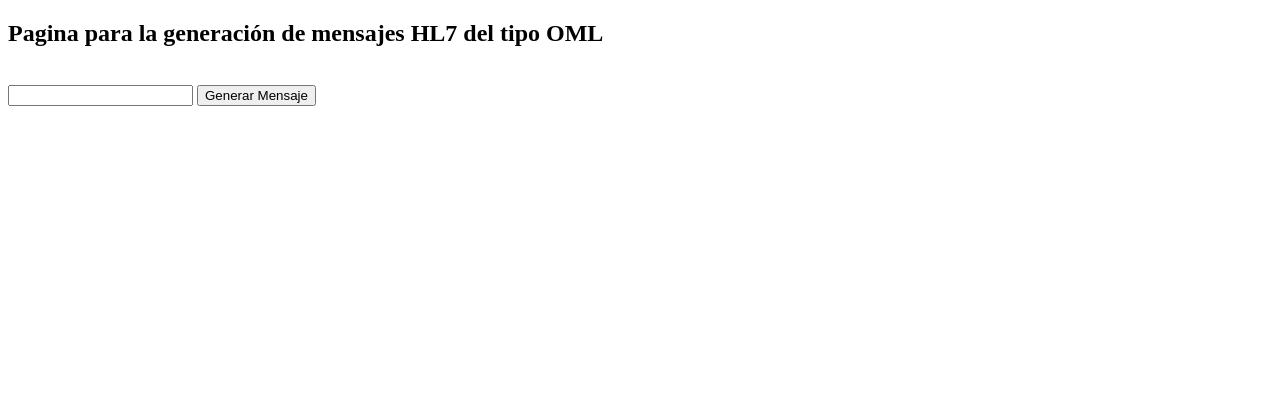
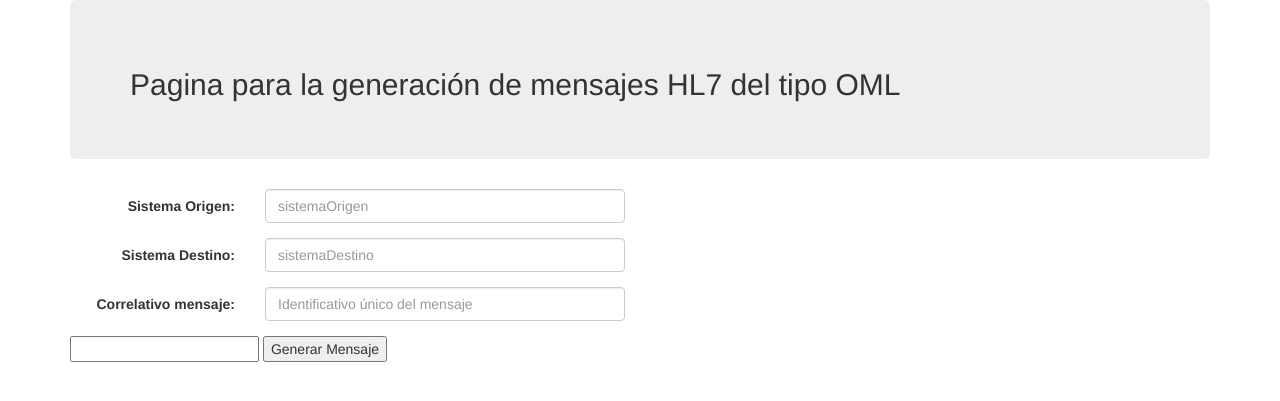
Before and after one commit to javabuk/PlataformaIntegracionSanitaria, a Spring app: page /MensajesOML in a window 1280 px wide. Shown: the top 401 px of the page. Run offline with Thymeleaf, Linux system fonts and the light colour scheme; the template is opened without the code that fills it, so the values that code supplies are empty; some libraries are stand-ins or nearby versions.

Commit message:
Modificaciones del formulario del mensaje OML

```diff
--- a/PruebasSpringJPA/src/main/resources/templates/MensajesOML.html
+++ b/PruebasSpringJPA/src/main/resources/templates/MensajesOML.html
@@ -4,16 +4,48 @@
 
     <title>Mensajes OML</title>
     <meta http-equiv="Content-Type" content="text/html; charset=UTF-8"/>
+    <link href="http://cdn.jsdelivr.net/webjars/bootstrap/3.3.4/css/bootstrap.min.css"
+          th:href="@{/webjars/bootstrap/3.3.4/css/bootstrap.min.css}"
+          rel="stylesheet" media="screen" />
+    <script src="http://cdn.jsdelivr.net/webjars/jquery/2.1.4/jquery.min.js"
+            th:src="@{/webjars/jquery/2.1.4/jquery.min.js}"></script>
+    <link href="../static/css/guru.css"
+          th:href="@{css/guru.css}" rel="stylesheet" media="screen"/>
 </head>
 <body>
-<h2>Pagina para la generación de mensajes HL7 del tipo OML</h2>
-<br/>
+<div class="container">
+    <div class="jumbotron">
+		<h2>Pagina para la generación de mensajes HL7 del tipo OML</h2>
+	</div>
 
-<form th:object="${mensajeHL7}" th:action="@{/ResultadoMensajesHL7}" method="post">
-	<input type="text" th:field="*{mensaje}" />
-	<button type="submit">Generar Mensaje</button>
-</form>
+	<form class="form-horizontal" th:object="${mensajeHL7}" th:action="@{/ResultadoMensajesHL7}" method="post">
+
+		<div class="form-group">
+    		<label for="sistemaOrigen" class="col-sm-2 control-label">Sistema Origen:</label>
+    		<div class="col-sm-4">
+    			<input type="text" class="form-control" id="sistemaOrigen" placeholder="sistemaOrigen"/>
+    		</div>
+    	</div>
+    	<div class="form-group">
+    		<label for="sistemaDestino" class="col-sm-2 control-label">Sistema Destino:</label>
+    		<div class="col-sm-4">
+    			<input type="text" class="form-control" id="sistemaDestino" placeholder="sistemaDestino"/>
+    		</div>
+  		</div>
+  		<div class="form-group">
+    		<label for="correlativo" class="col-sm-2 control-label">Correlativo mensaje:</label>
+    		<div class="col-sm-4">
+    			<input type="text" class="form-control" id="correlativo" placeholder="Identificativo único del mensaje"/>
+    		</div>
+  		</div>
+
+		<input type="text" th:field="*{mensaje}" />
+		<button type="submit">Generar Mensaje</button>
 
 
+
+	</form>
+
+</div>
 </body>
 </html>
```
